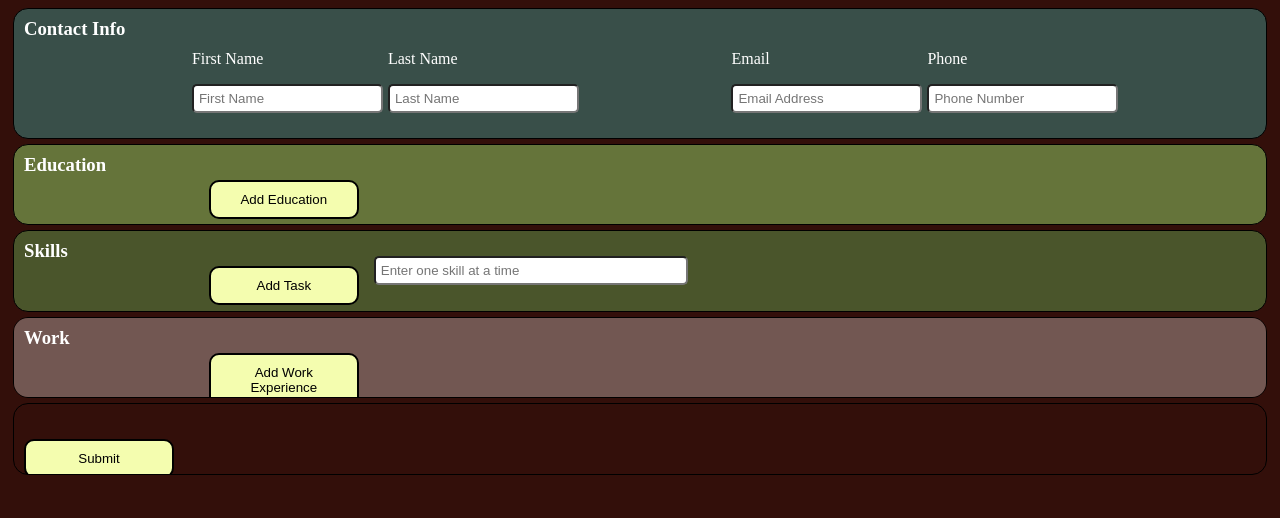
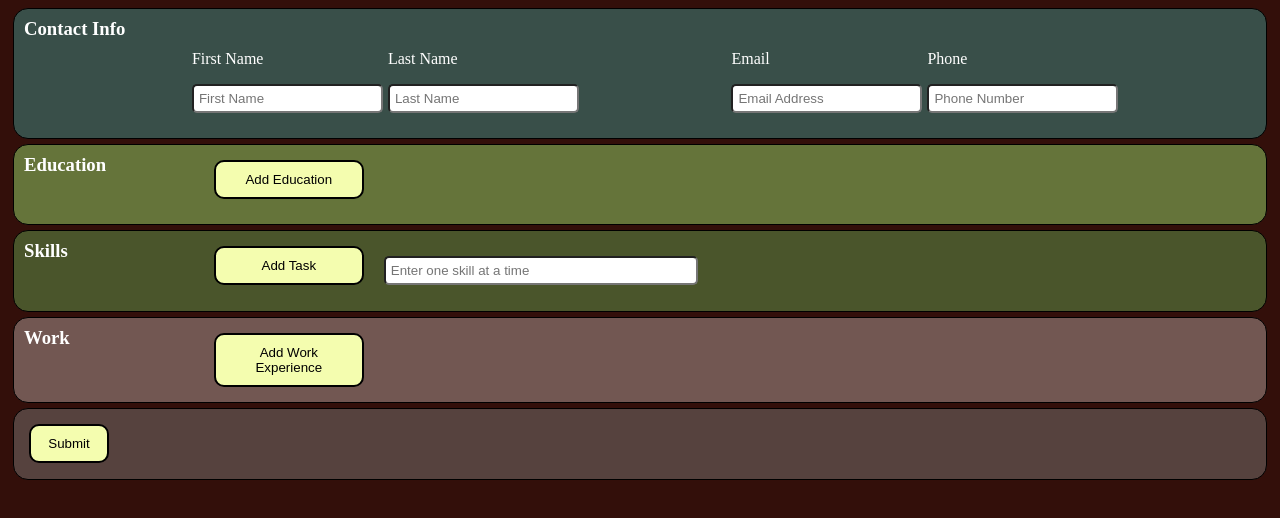
Before and after one commit to MR-Farabough/cvApplication, a React (Vite) app: page / in a window 1280 px wide. Shown: the top 518 px of the page. Built offline with nearby package versions, Linux system fonts and the light colour scheme.

Commit message:
Add styling

```diff
--- a/src/styles/Card.css
+++ b/src/styles/Card.css
@@ -19,10 +19,9 @@ button {
   border: 2px solid black;
   height: fit-content;
   cursor: pointer;
-  position: relative;
   width: 150px;
   padding: 10px;
-  top: 25px;
+  margin: 5px;
 }
 
 .delete-button {
@@ -31,6 +30,10 @@ button {
   font-size: 20px;
   text-align: center;
   padding: 5px;
+}
+
+.submit-button {
+  width: 80px;
 }
 
 input {
@@ -74,6 +77,10 @@ div.active {
   background-color: #725752;
 }
 
+.five {
+  background-color: #56423e;
+}
+
 .header {
   position: relative;
   bottom: 20px;
```
